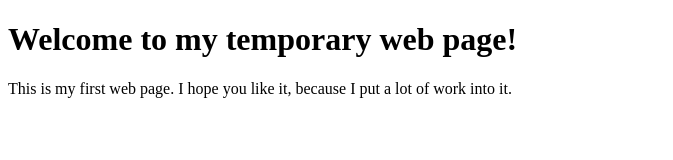
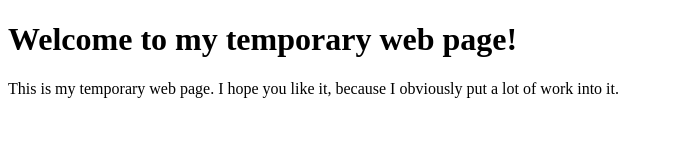
Before and after one commit to samyhaff/samyhaff.github.io, a plain HTML site: page templates/index.html in a window 1280 px wide. Shown: the whole page, without its empty margins (0-673 px from the left). Drawn offline with Linux system fonts and the light colour scheme.

Commit message:
update to test the action

```diff
--- a/templates/index.html
+++ b/templates/index.html
@@ -8,7 +8,7 @@
 
 <body>
     <h1>Welcome to my temporary web page!</h1>
-    <p>This is my first web page. I hope you like it, because I put a lot of work into it.</p>
+    <p>This is my temporary web page. I hope you like it, because I obviously put a lot of work into it.</p>
 </body>
 
 </html>
```
